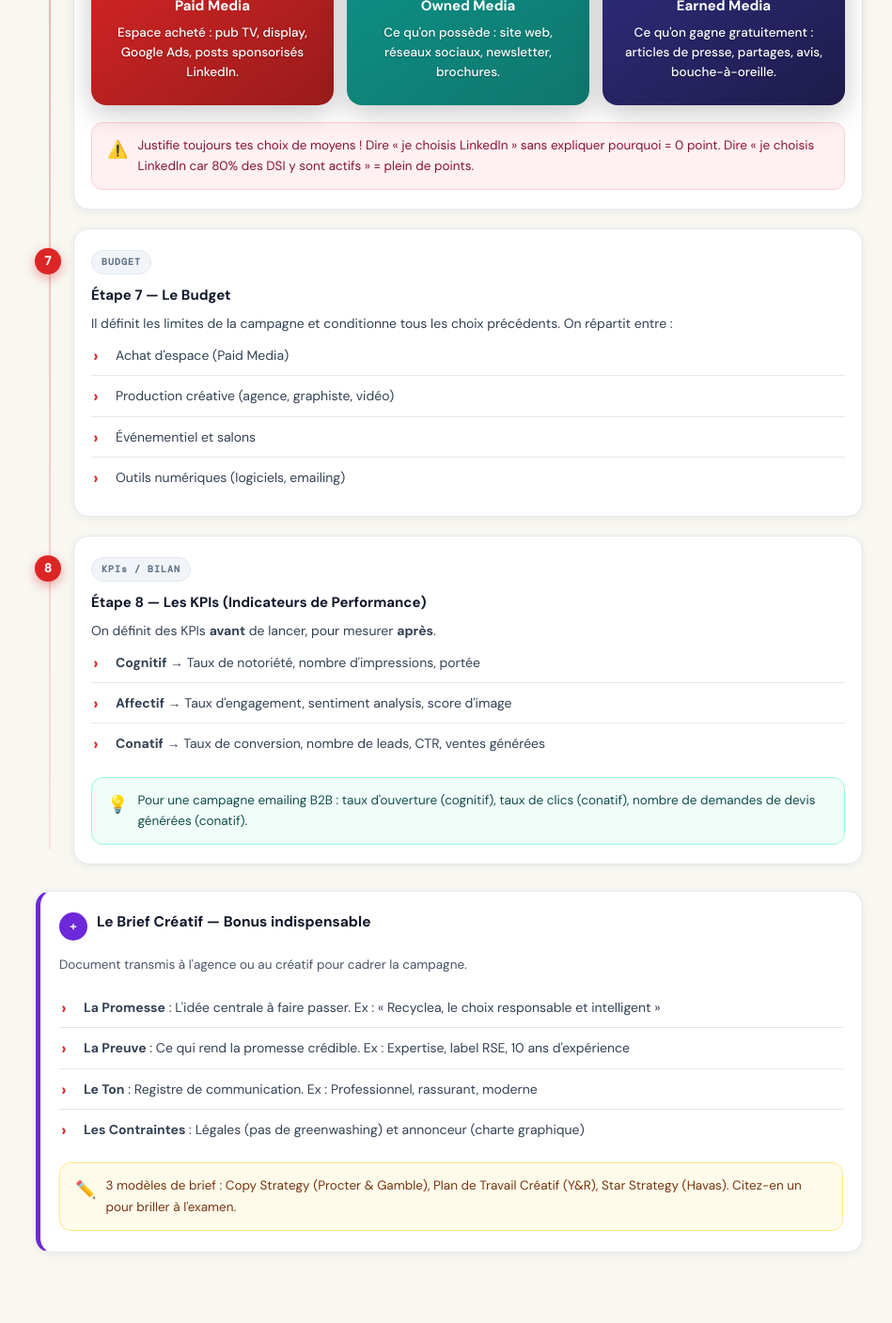
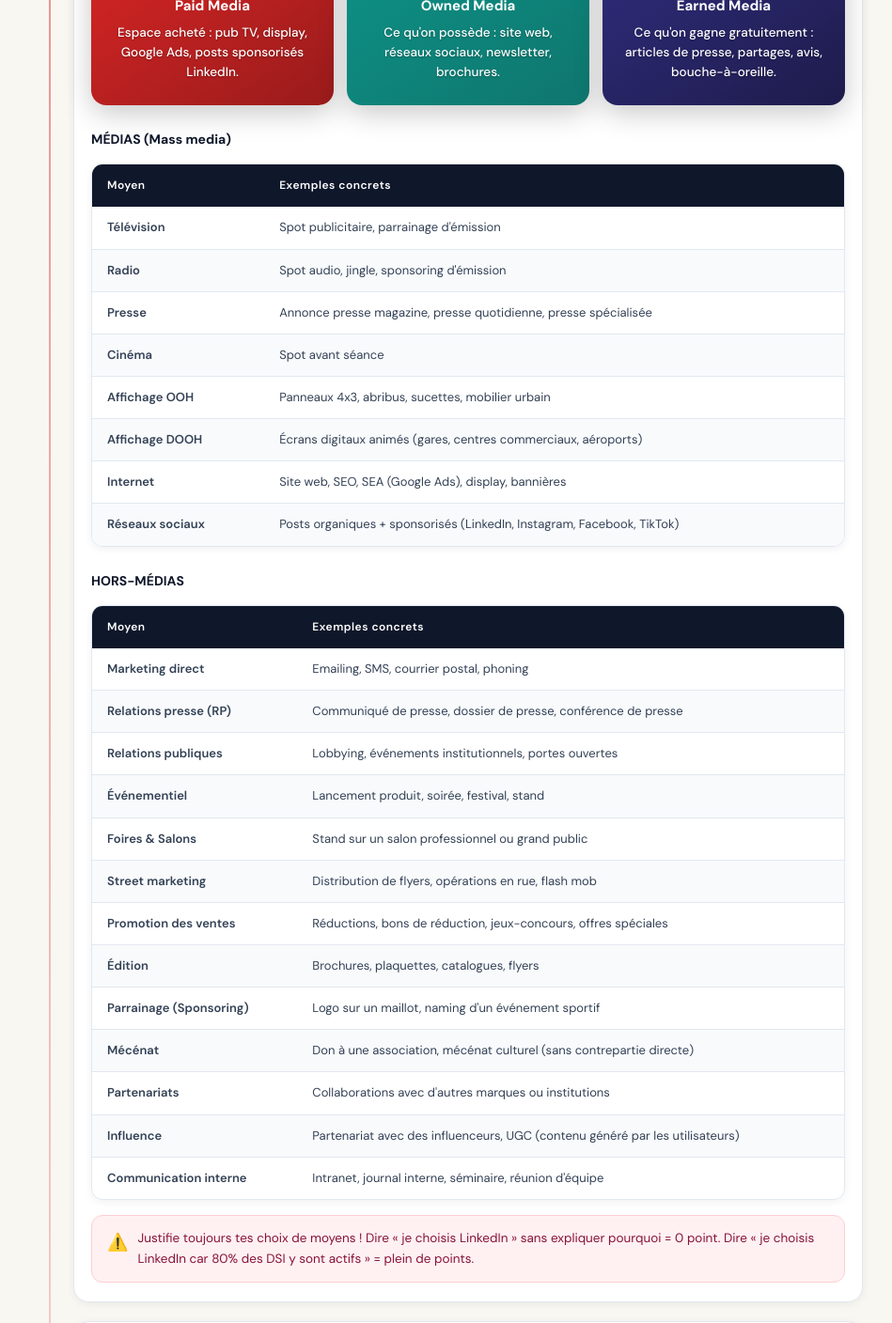
Before and after one commit to tharsananarul/bts-com-bloc01, a React (Vite) app: page / in a window 1280 px wide. Shown: the part 3880-5288 px from the top of the page at 94% size, without its empty margins (162-1111 px from the left). Built offline with nearby package versions, Linux system fonts and the light colour scheme.

Commit message:
content: add media and hors-media tables to step 6

```diff
--- a/src/components/sections/PlanSection.tsx
+++ b/src/components/sections/PlanSection.tsx
@@ -1,4 +1,4 @@
-import { Section, SectionTitle, SectionSubtitle, Card, CardTitle, Example, Warning, Tip, StyledList } from '../ui'
+import { Section, SectionTitle, SectionSubtitle, Card, CardTitle, Example, Warning, Tip, StyledList, TableWrap } from '../ui'
 import Mnemonic from './Mnemonic'
 import SmartGrid from './SmartGrid'
 import CiblesVisual from './CiblesVisual'
@@ -100,6 +100,46 @@ export default function PlanSection() {
           <h4>Étape 6 — Les Moyens (POEM)</h4>
           <p>On choisit les canaux selon la cible et le budget. La classification <strong>POEM</strong> est incontournable :</p>
           <PoemGrid />
+
+          <div style={{ marginTop: 24 }}>
+            <h5 style={{ fontSize: 14, fontWeight: 700, marginBottom: 12, color: 'var(--ink)' }}>MÉDIAS (Mass media)</h5>
+            <TableWrap>
+              <thead><tr><th>Moyen</th><th>Exemples concrets</th></tr></thead>
+              <tbody>
+                <tr><td style={{ fontWeight: 600 }}>Télévision</td><td>Spot publicitaire, parrainage d'émission</td></tr>
+                <tr><td style={{ fontWeight: 600 }}>Radio</td><td>Spot audio, jingle, sponsoring d'émission</td></tr>
+                <tr><td style={{ fontWeight: 600 }}>Presse</td><td>Annonce presse magazine, presse quotidienne, presse spécialisée</td></tr>
+                <tr><td style={{ fontWeight: 600 }}>Cinéma</td><td>Spot avant séance</td></tr>
+                <tr><td style={{ fontWeight: 600 }}>Affichage OOH</td><td>Panneaux 4x3, abribus, sucettes, mobilier urbain</td></tr>
+                <tr><td style={{ fontWeight: 600 }}>Affichage DOOH</td><td>Écrans digitaux animés (gares, centres commerciaux, aéroports)</td></tr>
+                <tr><td style={{ fontWeight: 600 }}>Internet</td><td>Site web, SEO, SEA (Google Ads), display, bannières</td></tr>
+                <tr><td style={{ fontWeight: 600 }}>Réseaux sociaux</td><td>Posts organiques + sponsorisés (LinkedIn, Instagram, Facebook, TikTok)</td></tr>
+              </tbody>
+            </TableWrap>
+          </div>
+
+          <div style={{ marginTop: 24, marginBottom: 16 }}>
+            <h5 style={{ fontSize: 14, fontWeight: 700, marginBottom: 12, color: 'var(--ink)' }}>HORS-MÉDIAS</h5>
+            <TableWrap>
+              <thead><tr><th>Moyen</th><th>Exemples concrets</th></tr></thead>
+              <tbody>
+                <tr><td style={{ fontWeight: 600 }}>Marketing direct</td><td>Emailing, SMS, courrier postal, phoning</td></tr>
+                <tr><td style={{ fontWeight: 600 }}>Relations presse (RP)</td><td>Communiqué de presse, dossier de presse, conférence de presse</td></tr>
+                <tr><td style={{ fontWeight: 600 }}>Relations publiques</td><td>Lobbying, événements institutionnels, portes ouvertes</td></tr>
+                <tr><td style={{ fontWeight: 600 }}>Événementiel</td><td>Lancement produit, soirée, festival, stand</td></tr>
+                <tr><td style={{ fontWeight: 600 }}>Foires &amp; Salons</td><td>Stand sur un salon professionnel ou grand public</td></tr>
+                <tr><td style={{ fontWeight: 600 }}>Street marketing</td><td>Distribution de flyers, opérations en rue, flash mob</td></tr>
+                <tr><td style={{ fontWeight: 600 }}>Promotion des ventes</td><td>Réductions, bons de réduction, jeux-concours, offres spéciales</td></tr>
+                <tr><td style={{ fontWeight: 600 }}>Édition</td><td>Brochures, plaquettes, catalogues, flyers</td></tr>
+                <tr><td style={{ fontWeight: 600 }}>Parrainage (Sponsoring)</td><td>Logo sur un maillot, naming d'un événement sportif</td></tr>
+                <tr><td style={{ fontWeight: 600 }}>Mécénat</td><td>Don à une association, mécénat culturel (sans contrepartie directe)</td></tr>
+                <tr><td style={{ fontWeight: 600 }}>Partenariats</td><td>Collaborations avec d'autres marques ou institutions</td></tr>
+                <tr><td style={{ fontWeight: 600 }}>Influence</td><td>Partenariat avec des influenceurs, UGC (contenu généré par les utilisateurs)</td></tr>
+                <tr><td style={{ fontWeight: 600 }}>Communication interne</td><td>Intranet, journal interne, séminaire, réunion d'équipe</td></tr>
+              </tbody>
+            </TableWrap>
+          </div>
+
           <Warning>Justifie toujours tes choix de moyens ! Dire « je choisis LinkedIn » sans expliquer pourquoi = 0 point. Dire « je choisis LinkedIn car 80% des DSI y sont actifs » = plein de points.</Warning>
         </div>
 
```
Also changed, not shown: 4 other files (tests, documents, lock files or other folders).
